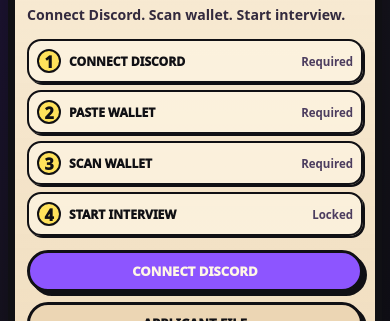
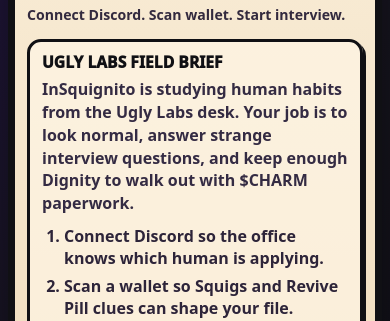
Before and after one commit to GuyLeDouce/TheGauntletOnline, a website with bundled scripts: page public/index.html in a window 390 px wide. Shown: the part 523-844 px from the top of the page. Built offline with nearby package versions, Linux system fonts and the light colour scheme; files whose address does not match are found by name.

Commit message:
Improve mobile home menu

```diff
--- a/public/app.js
+++ b/public/app.js
@@ -736,12 +736,25 @@
       <h1>${escapeHtml(t("title"))}</h1>
       <p class="subtitle">${escapeHtml(t("subtitle"))}</p>
       <p class="tagline">${escapeHtml(t("tagline"))}</p>
+      <div class="mobile-home-brief mobile-only-block">
+        <h2>${escapeHtml(t("mobileLoreTitle"))}</h2>
+        <p>${escapeHtml(t("mobileLoreCopy"))}</p>
+        <ol>
+          <li>${escapeHtml(t("mobileLoreStep1"))}</li>
+          <li>${escapeHtml(t("mobileLoreStep2"))}</li>
+          <li>${escapeHtml(t("mobileLoreStep3"))}</li>
+        </ol>
+      </div>
       ${setupChecklistHtml(summary)}
-      <div class="action-row">
+      <div class="action-row mobile-hidden">
         <button type="button" class="primary-action" data-action="${escapeHtml(setup.primaryAction)}">${escapeHtml(setup.primaryLabel)}</button>
         <button type="button" class="secondary-action" data-action="show-applicant">${escapeHtml(t("applicantFile"))}</button>
         <button type="button" class="secondary-action" data-action="practice">${escapeHtml(t("practiceWithoutPay"))}</button>
         <button type="button" class="secondary-action" data-open="how">${escapeHtml(t("howItWorks"))}</button>
+      </div>
+      <div class="action-row mobile-only-flex">
+        <button type="button" class="primary-action" data-action="show-applicant">${escapeHtml(t("openApplicantFile"))}</button>
+        <button type="button" class="secondary-action" data-action="practice">${escapeHtml(t("practiceInterview"))}</button>
       </div>
       <button type="button" class="status-strip" data-action="show-applicant">
         <span>${escapeHtml(t("applicantStatus"))}</span>
--- a/public/game-data.js
+++ b/public/game-data.js
@@ -34,6 +34,12 @@
     walletScanDetails: "Wallet Scan Details",
     subtitle: "Get Hired. Get Roasted. Stay Ugly.",
     tagline: "Connect Discord. Scan wallet. Start interview.",
+    mobileLoreTitle: "Ugly Labs Field Brief",
+    mobileLoreCopy: "InSquignito is studying human habits from the Ugly Labs desk. Your job is to look normal, answer strange interview questions, and keep enough Dignity to walk out with $CHARM paperwork.",
+    mobileLoreStep1: "Connect Discord so the office knows which human is applying.",
+    mobileLoreStep2: "Scan a wallet so Squigs and Revive Pill clues can shape your file.",
+    mobileLoreStep3: "Open the Applicant File when you are ready to be judged calmly.",
+    openApplicantFile: "Open Applicant File",
     beginInterview: "Begin Interview",
     connectDiscord: "Connect Discord",
     disconnect: "Disconnect",
@@ -148,6 +154,12 @@
     walletScanDetails: "Détails du scan du wallet",
     subtitle: "Fais-toi embaucher. Fais-toi vanner. Reste laid.",
     tagline: "Discord connecté. Wallet scanné. Dignité calculée.",
+    mobileLoreTitle: "Note de terrain Ugly Labs",
+    mobileLoreCopy: "InSquignito étudie les habitudes humaines depuis le bureau Ugly Labs. Ton rôle : avoir l’air normal, répondre à des questions d’entretien étranges et garder assez de Dignité pour repartir avec des documents $CHARM.",
+    mobileLoreStep1: "Connecte Discord pour que le bureau sache quel humain postule.",
+    mobileLoreStep2: "Scanne un wallet pour que les Squigs et les indices Revive Pill influencent ton dossier.",
+    mobileLoreStep3: "Ouvre le Dossier du candidat quand tu es prêt à être jugé calmement.",
+    openApplicantFile: "Ouvrir le Dossier du candidat",
     beginInterview: "Commencer l’entretien",
     connectDiscord: "Connecter Discord",
     disconnect: "Déconnecter",
@@ -262,6 +274,12 @@
     walletScanDetails: "Detalles del escaneo del wallet",
     subtitle: "Consigue el puesto. Recibe roast. Sigue feo.",
     tagline: "Discord conectado. Wallet escaneado. Dignidad calculada.",
+    mobileLoreTitle: "Informe de campo Ugly Labs",
+    mobileLoreCopy: "InSquignito estudia los hábitos humanos desde el escritorio de Ugly Labs. Tu trabajo es parecer normal, responder preguntas extrañas de entrevista y conservar suficiente Dignidad para salir con papeleo de $CHARM.",
+    mobileLoreStep1: "Conecta Discord para que la oficina sepa qué humano está postulando.",
+    mobileLoreStep2: "Escanea un wallet para que los Squigs y las pistas de Revive Pill influyan en tu expediente.",
+    mobileLoreStep3: "Abre el Expediente del candidato cuando estés listo para ser juzgado con calma.",
+    openApplicantFile: "Abrir expediente del candidato",
     beginInterview: "Comenzar entrevista",
     connectDiscord: "Conectar Discord",
     disconnect: "Desconectar",
--- a/public/styles.css
+++ b/public/styles.css
@@ -60,6 +60,11 @@
 }
 
 .mobile-only {
+  display: none !important;
+}
+
+.mobile-only-block,
+.mobile-only-flex {
   display: none !important;
 }
 
@@ -549,6 +554,35 @@
 .status-strip small {
   color: #342b43;
   font-weight: 750;
+}
+
+.mobile-home-brief {
+  margin-top: 14px;
+  padding: 12px;
+  border: 3px solid var(--ugly-black);
+  border-radius: 14px;
+  background: rgba(255, 247, 230, 0.68);
+  box-shadow: 3px 3px 0 var(--ugly-black);
+}
+
+.mobile-home-brief h2 {
+  font-size: 1rem;
+}
+
+.mobile-home-brief p {
+  margin: 8px 0 0;
+  color: #342b43;
+  font-weight: 780;
+  line-height: 1.42;
+}
+
+.mobile-home-brief ol {
+  display: grid;
+  gap: 6px;
+  margin: 10px 0 0;
+  padding-left: 22px;
+  color: #2d2439;
+  font-weight: 850;
 }
 
 .setup-checklist {
@@ -1076,6 +1110,14 @@
     display: inline-flex !important;
   }
 
+  .mobile-only-block {
+    display: block !important;
+  }
+
+  .mobile-only-flex {
+    display: flex !important;
+  }
+
   .language-control {
     padding: 5px 7px;
     border-width: 2px;
@@ -1216,6 +1258,14 @@
   .desk-card h2,
   .desk-card--question h2 {
     font-size: clamp(1.08rem, 5.4vw, 1.58rem);
+  }
+
+  .desk-card--menu .setup-checklist {
+    display: none;
+  }
+
+  .mobile-home-brief h2 {
+    font-size: 0.98rem;
   }
 
   .subtitle {
```
